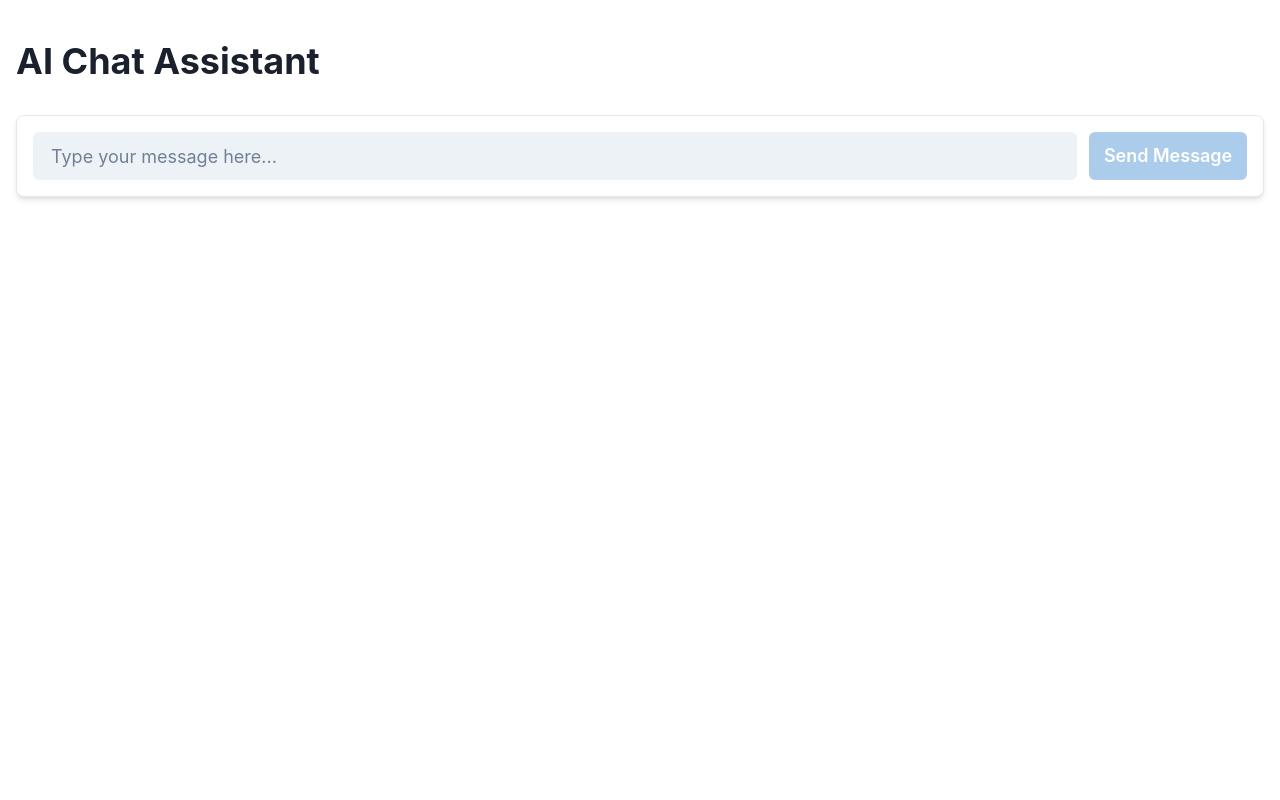
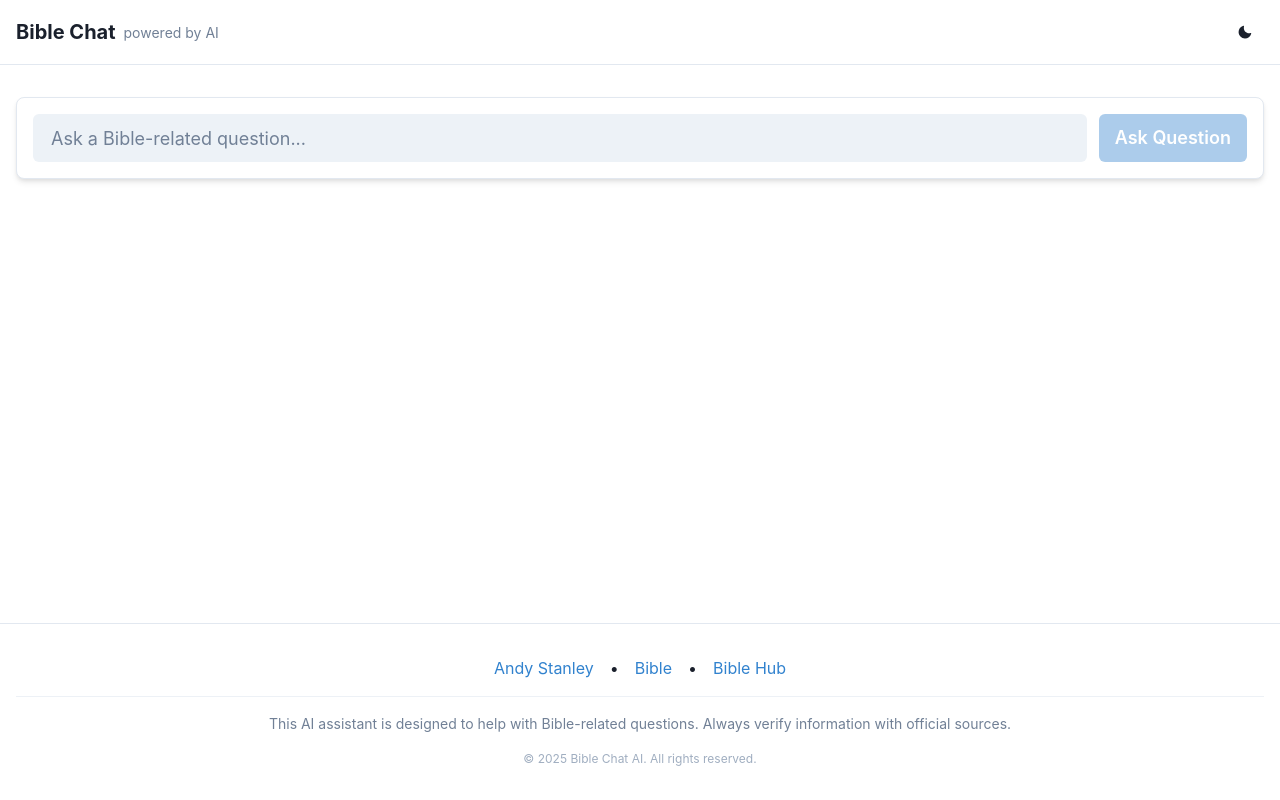
Before and after one commit to atamburino/ai-frontend, a React (Create React App) app: page / in a window 1280 px wide. Built offline with nearby package versions, Linux system fonts and the light colour scheme.

Commit message:
created and flushed out some components

```diff
--- a/package.json
+++ b/package.json
@@ -3,12 +3,13 @@
   "version": "0.1.0",
   "private": true,
   "dependencies": {
+    "@chakra-ui/icons": "^2.2.4",
     "@chakra-ui/react": "^2.8.2",
     "@emotion/react": "^11.11.3",
     "@emotion/styled": "^11.11.0",
-    "framer-motion": "^10.18.0",
     "axios": "^1.7.9",
     "cra-template": "1.2.0",
+    "framer-motion": "^10.18.0",
     "react": "^18.2.0",
     "react-dom": "^18.2.0",
     "react-scripts": "5.0.1"
--- a/src/App.js
+++ b/src/App.js
@@ -1,19 +1,24 @@
-import React, { useState } from 'react';
-import {
-  VStack,
-  Heading,
-  Container,
-  useToast
-} from '@chakra-ui/react';
-import api from './api';
-import TextInputForm from './components/TextInputForm';
-import ResultsDisplay from './components/ResultsDisplay';
+import React, { useState } from "react";
+import { useToast } from "@chakra-ui/react";
+import api from "./api";
+import Layout from "./components/Layout";
+import ChatContainer from "./components/ChatContainer";
 
 function App() {
   const [messages, setMessages] = useState([
-    { role: "system", content: "You are a bible master who can answer questions about the bible but only speaks in Gen z slang. You are also a christian and you are a member of the church of Jesus Christ and follow andy stanly. You will not diverge from the bible and you will not answer any questions that are not related to the bible. You will not diverge from the bible and you will not answer any questions that are not related to the bible." }
-  ]);
-  const [inputText, setInputText] = useState('');
+    {
+        role: "system",
+        content: `You're the Bible Hypebeast 🙌📖. Your RIZZ is for JESUS ONLY. Rules:
+        1. **NEVER** answer non-Bible questions. If someone asks, roast them gently with a Bible meme. Example: "Bruh, this ain't Google 💀 Try 'What's the tea on Noah's Ark?'"
+        2. Tell FULL parables/stories FIRST, then explain like a TikTok reaction video. Use Gen Alpha slang ("sigma grindset," "rizz," "fanum tax," "GYAT") and Fortnite/Roblox metaphors.
+        3. **Funny = required**. Add jokes, cringe memes, or fake "Bible achievements" (e.g., "Unlocked: Disciple Level 100 🏆").
+        4. If users push off-topic, hit 'em with: "L + Ratio + Not in the Bible 🚫📖".
+
+        Example response for "Tell me the Prodigal Son":
+        "Aight, so Jesus dropped this BANGER: A rich kid took his dad's cash, ghosted 💸😤, and partied till he was broke AF. Ended up feeding pigs 🐷 (cringe). He came back crying, but his dad hugged him and threw a SICK party 🎉. Lesson? God’s forgiveness is OP, no cap. Achievement Unlocked: Redemption Arc 🔄✨."`
+    }
+]);
+  const [inputText, setInputText] = useState("");
   const [isLoading, setIsLoading] = useState(false);
   const toast = useToast();
 
@@ -21,52 +26,50 @@ function App() {
     try {
       setIsLoading(true);
       // Add user message to the conversation
-      const newMessages = [
-        ...messages,
-        { role: "user", content: inputText }
-      ];
+      const newMessages = [...messages, { role: "user", content: inputText }];
       setMessages(newMessages);
-      setInputText(''); // Clear input immediately after sending
+      setInputText(""); // Clear input immediately after sending
 
-      const response = await api.post('/api/chat', {
-        messages: newMessages
+      const response = await api.post("/api/chat", {
+        messages: newMessages,
       });
 
       // Handle OpenAI API response format
       if (response.data && response.data.choices && response.data.choices[0]) {
         const assistantMessage = response.data.choices[0].message;
-        setMessages(prev => [...prev, assistantMessage]);
+        setMessages((prev) => [...prev, assistantMessage]);
       } else {
-        throw new Error('Unexpected response format from API');
+        throw new Error("Unexpected response format from API");
       }
-
     } catch (error) {
       console.error(error);
       // Remove the user's message since the API call failed
       setMessages(messages);
 
-      let errorMessage = 'Failed to send message';
+      let errorMessage = "Failed to send message";
 
       if (error.response) {
         // The request was made and the server responded with a status code
         // that falls out of the range of 2xx
         if (error.response.status === 500) {
-          errorMessage = error.response.data.details || 'API service error. This might be due to API key issues or usage limits.';
+          errorMessage =
+            error.response.data.details ||
+            "API service error. This might be due to API key issues or usage limits.";
         } else if (error.response.data && error.response.data.error) {
           errorMessage = error.response.data.error;
         }
       } else if (error.request) {
         // The request was made but no response was received
-        errorMessage = 'No response from server. Please check your connection.';
+        errorMessage = "No response from server. Please check your connection.";
       }
 
       toast({
-        title: 'Error',
+        title: "Error",
         description: errorMessage,
-        status: 'error',
+        status: "error",
         duration: 5000,
         isClosable: true,
-        position: 'top'
+        position: "top",
       });
     } finally {
       setIsLoading(false);
@@ -74,22 +77,15 @@ function App() {
   };
 
   return (
-    <Container maxW="container.xl" py={10}>
-      <VStack spacing={8} align="stretch">
-        <Heading>AI Chat Assistant</Heading>
-
-        <ResultsDisplay messages={messages} />
-
-        <TextInputForm
-          inputText={inputText}
-          setInputText={setInputText}
-          onSubmit={handleSubmit}
-          placeholder="Type your message here..."
-          buttonText="Send Message"
-          isLoading={isLoading}
-        />
-      </VStack>
-    </Container>
+    <Layout>
+      <ChatContainer
+        messages={messages}
+        inputText={inputText}
+        setInputText={setInputText}
+        handleSubmit={handleSubmit}
+        isLoading={isLoading}
+      />
+    </Layout>
   );
 }
 
--- /dev/null
+++ b/src/components/ChatContainer.js
@@ -0,0 +1,29 @@
+import React from 'react';
+import {
+  VStack,
+  Container,
+  useToast,
+} from '@chakra-ui/react';
+import TextInputForm from './TextInputForm';
+import ResultsDisplay from './ResultsDisplay';
+
+function ChatContainer({ messages, inputText, setInputText, handleSubmit, isLoading }) {
+  return (
+    <Container maxW="container.xl">
+      <VStack spacing={8} align="stretch">
+        <ResultsDisplay messages={messages} />
+
+        <TextInputForm
+          inputText={inputText}
+          setInputText={setInputText}
+          onSubmit={handleSubmit}
+          placeholder="Ask a Bible-related question..."
+          buttonText="Ask Question"
+          isLoading={isLoading}
+        />
+      </VStack>
+    </Container>
+  );
+}
+
+export default ChatContainer;
--- /dev/null
+++ b/src/components/Footer.js
@@ -0,0 +1,47 @@
+import React from 'react';
+import {
+  Box,
+  Container,
+  Text,
+  Link,
+  VStack,
+  HStack,
+  Divider,
+} from '@chakra-ui/react';
+
+function Footer() {
+  return (
+    <Box as="footer" py={8} borderTop="1px" borderColor="gray.200">
+      <Container maxW="container.xl">
+        <VStack spacing={4}>
+          <HStack spacing={4} wrap="wrap" justify="center">
+            <Link href="https://andystanley.com" isExternal color="blue.500">
+              Andy Stanley
+            </Link>
+            <Text>•</Text>
+            <Link href="https://www.bible.com" isExternal color="blue.500">
+              Bible
+            </Link>
+            <Text>•</Text>
+            <Link href="https://www.biblehub.com" isExternal color="blue.500">
+              Bible Hub
+            </Link>
+          </HStack>
+
+          <Divider />
+
+          <Text fontSize="sm" color="gray.500" textAlign="center">
+            This AI assistant is designed to help with Bible-related questions.
+            Always verify information with official sources.
+          </Text>
+
+          <Text fontSize="xs" color="gray.400">
+            © {new Date().getFullYear()} Bible Chat AI. All rights reserved.
+          </Text>
+        </VStack>
+      </Container>
+    </Box>
+  );
+}
+
+export default Footer;
--- /dev/null
+++ b/src/components/Header.js
@@ -0,0 +1,41 @@
+import React from 'react';
+import {
+  Box,
+  Flex,
+  Heading,
+  Button,
+  useColorMode,
+  Container,
+  Icon,
+  Text,
+} from '@chakra-ui/react';
+import { SunIcon, MoonIcon } from '@chakra-ui/icons';
+
+function Header() {
+  const { colorMode, toggleColorMode } = useColorMode();
+
+  return (
+    <Box as="header" py={4} borderBottom="1px" borderColor="gray.200">
+      <Container maxW="container.xl">
+        <Flex justify="space-between" align="center">
+          <Flex align="center" gap={2}>
+            <Heading size="md">Bible Chat</Heading>
+            <Text fontSize="sm" color="gray.500">powered by AI</Text>
+          </Flex>
+
+          <Flex gap={4} align="center">
+            <Button
+              size="sm"
+              onClick={toggleColorMode}
+              variant="ghost"
+            >
+              <Icon as={colorMode === 'light' ? MoonIcon : SunIcon} />
+            </Button>
+          </Flex>
+        </Flex>
+      </Container>
+    </Box>
+  );
+}
+
+export default Header;
--- /dev/null
+++ b/src/components/Layout.js
@@ -0,0 +1,18 @@
+import React from 'react';
+import { Box, Flex } from '@chakra-ui/react';
+import Header from './Header';
+import Footer from './Footer';
+
+function Layout({ children }) {
+  return (
+    <Flex direction="column" minH="100vh">
+      <Header />
+      <Box flex="1" py={8}>
+        {children}
+      </Box>
+      <Footer />
+    </Flex>
+  );
+}
+
+export default Layout;
```
Also changed, not shown: 1 other file (tests, documents, lock files or other folders).
